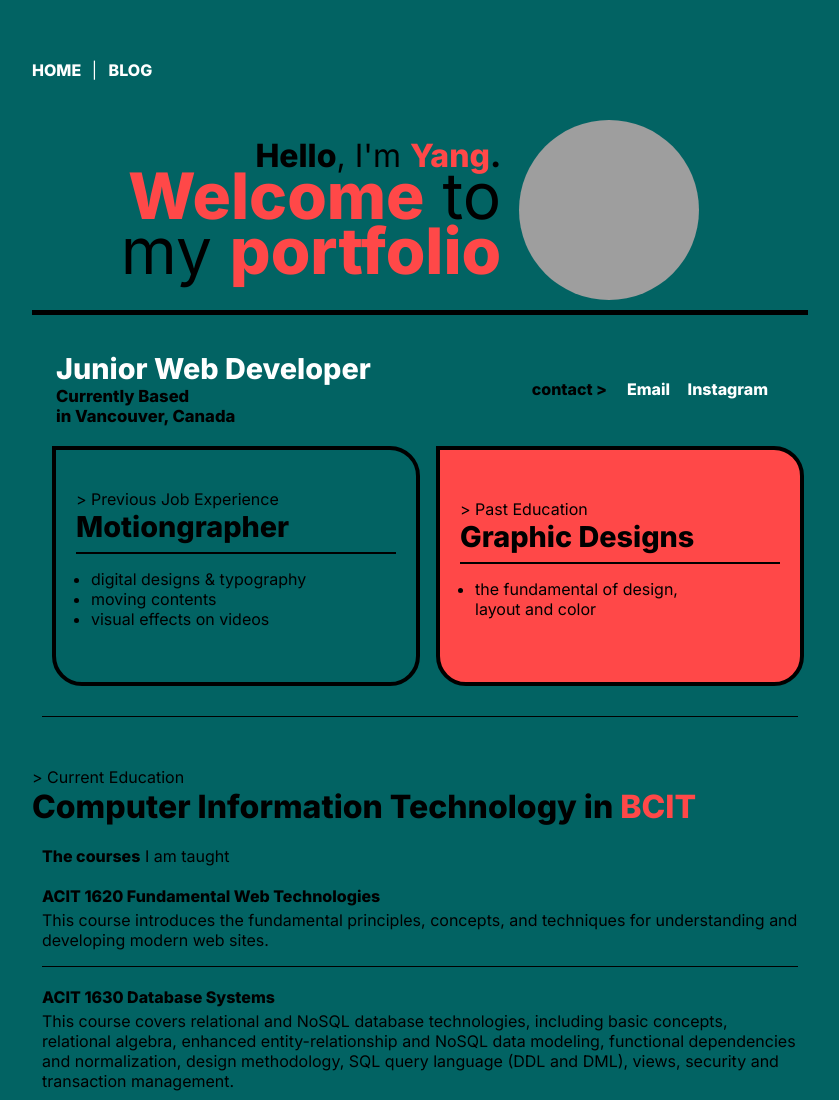
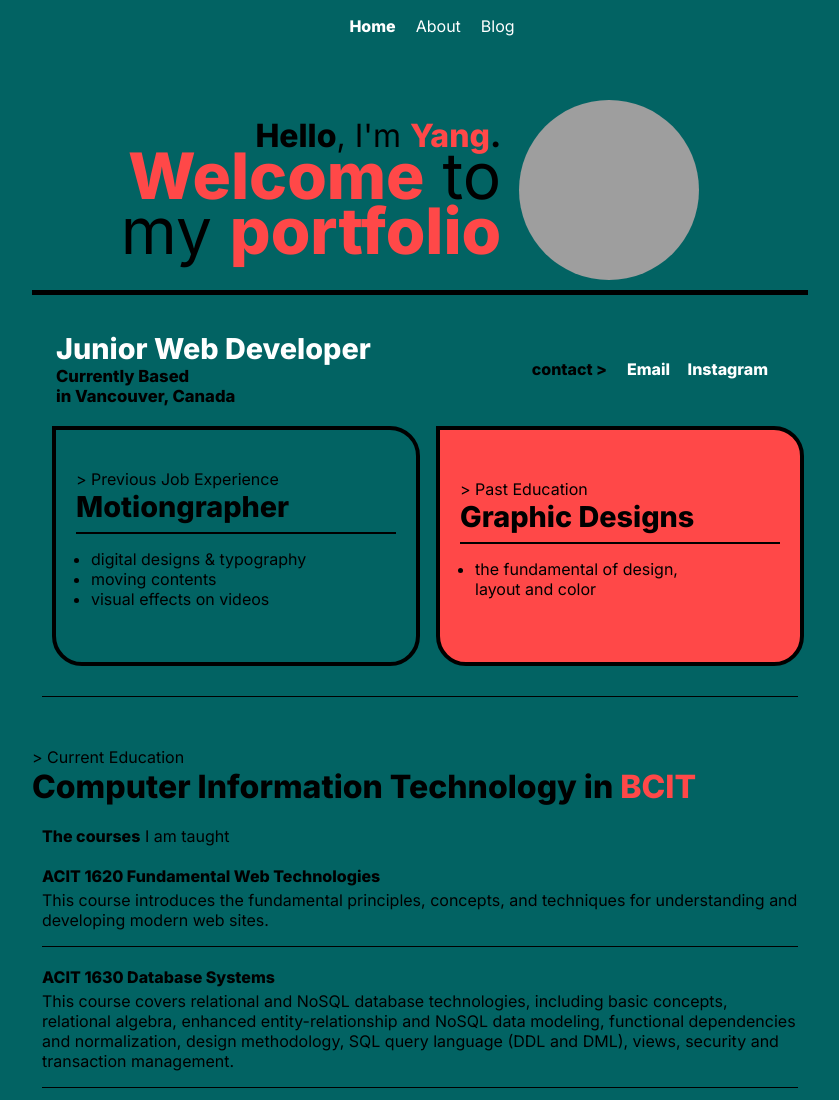
Before and after one commit to SwimmingWebDev/miniblog, a plain HTML site: page index.html in a window 1280 px wide. Shown: the top 1100 px of the page, without its empty margins (208-1047 px from the left). Drawn offline with Linux system fonts and the light colour scheme; grey boxes are pictures that could not be loaded.

Commit message:
Updated navBar

```diff
--- a/css/style.css
+++ b/css/style.css
@@ -1,5 +1,6 @@
 /* font */
 @import url("https://fonts.googleapis.com/css2?family=Inter:wght@400;800&display=swap");
+
 :root {
   --background-color: #026363;
   --clr-primary: #227b7b;
@@ -13,6 +14,7 @@
 * {
   box-sizing: border-box;
   margin: 0;
+  padding: 0;
 }
 
 a {
@@ -64,27 +66,43 @@ ul {
 
 a:hover {
   color: var(--clr-secondary);
+  transition-duration: 0.1s;
 }
 
-/* start navigation */
 .navContents {
   display: flex;
-  align-items: center;
+  gap: 20px;
+  padding: 16px 30px;
+  position: fixed;
+  justify-content: center;
+  top: 0;
+  left: 0;
+  height: 50px;
+  width: 100vw;
+  transition-duration: 0.7s;
 }
 
-.navContents > p {
-  font-size: 1rem;
+.fixedScroll {
+  position: fixed;
+  border-bottom: 2px solid var(--clr-dark);
+  background: black;
+  transition-duration: 0.7s;
+}
+
+.navLeftItems {
+  display: flex;
+  gap: 20px;
 }
 
 nav a {
-  color: var(--clr-light);
+  transition: 0.1s;
 }
 
-.navPartition {
-  padding: 7px;
+nav a:hover {
+  color: var(--clr-dark);
 }
 
-/* navigation end */
+/* End of Navigation */
 
 /* start section:intro  */
 
@@ -300,6 +318,11 @@ footer p {
   body::-webkit-scrollbar {
     display: none;
   }
+
+  .navContents {
+    justify-content: space-between;
+  }
+
   .schoolLink {
     flex-direction: column-reverse;
     padding: 20px;
--- a/index.html
+++ b/index.html
@@ -5,7 +5,9 @@
     <meta charset="UTF-8">
     <meta name="viewport" content="width=device-width, initial-scale=1.0">
     <link rel="stylesheet" href="css/style.css">
+
     <title>My Portfolio</title>
+
 </head>
 
 <body>
@@ -14,15 +16,22 @@
         <main>
 
             <header>
-                <!-- start navigation -->
+                <!-- start of navigation -->
                 <nav>
-                    <div class="navContents">
-                        <p class="nav_menu"><a href="index.html" target="_self" class=" textBold clrLight">HOME
-                            </a><span class="navPartition clrLight"> |
-                            </span><a href="blog/index.html" target="_self" class=" textBold clrLight"> BLOG</a></p>
+                    <div class="navContents" id="nav_bar">
+                        <div><a href="index.html" target="_self" class="textBold clrLight">
+                                <p class="nav_menu">Home
+                                </p>
+                            </a></div>
+                        <div class="navLeftItems"><a href="blog/index.html" target="_self" class=" clrLight">
+                                <p class="nav_menu">
+                                    About</p>
+                            </a><a href="blog/index.html" target="_self" class=" clrLight">
+                                <p class="nav_menu">Blog</p>
+                            </a></div>
                     </div>
                 </nav>
-                <!-- navigation end -->
+                <!-- end of navigation -->
             </header>
 
             <section>
@@ -181,7 +190,7 @@
         <!-- footer end -->
 
     </div>
-
+    <script src="js/script.js"></script>
 </body>
 
 </html>
--- /dev/null
+++ b/js/script.js
@@ -0,0 +1,15 @@
+// document.addEventListener("DOMContentLoaded", function () {});
+
+// Start of Fixed Scroll Bar Animation
+const navBar = document.querySelector("#nav_bar");
+let navBarTop = navBar.offsetTop;
+
+const fixedNavBar = () => {
+  if (window.scrollY > navBarTop) {
+    navBar.classList.add("fixedScroll");
+  } else {
+    navBar.classList.remove("fixedScroll");
+  }
+};
+window.addEventListener("scroll", fixedNavBar);
+// End of Fixed Scroll Bar Animation
```
Also changed, not shown: blog/index.html (+14 -6 lines), blog/post1.html (+14 -6 lines), blog/post2.html (+14 -6 lines), blog/post3.html (+14 -6 lines).
